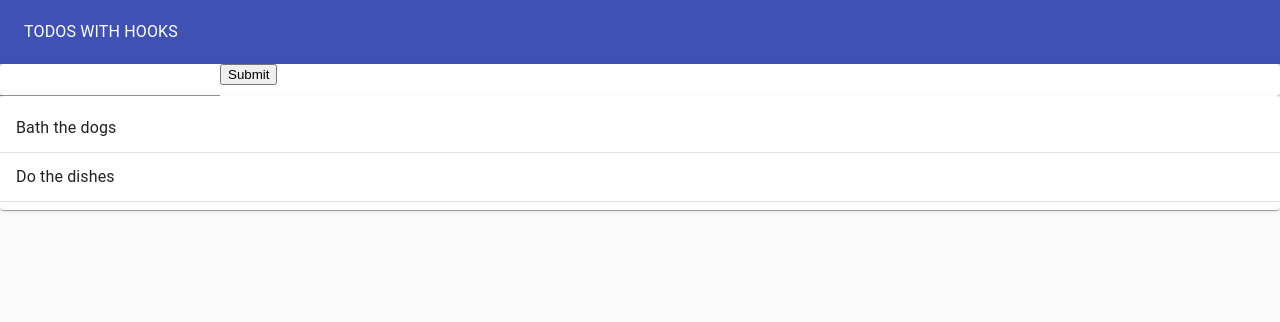
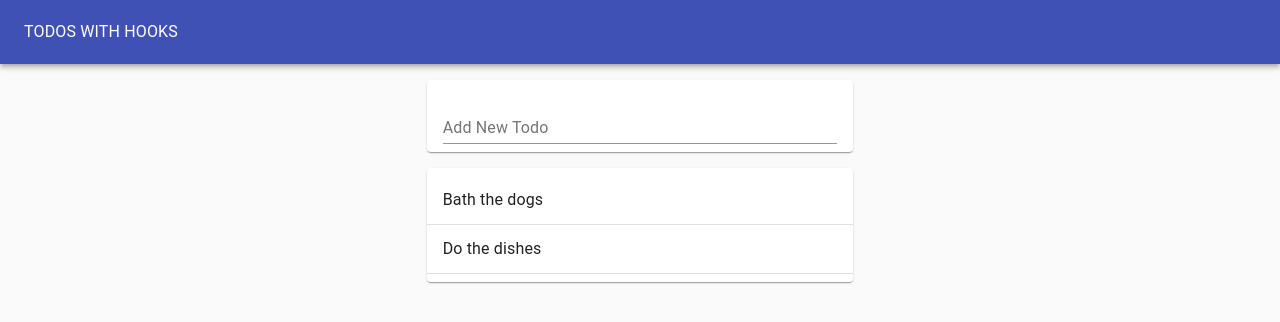
Before and after one commit to diasjuniorr/hooks-todo-example, a React (Create React App) app: page / in a window 1280 px wide. Shown: the top 322 px of the page. Built offline with nearby package versions, Linux system fonts and the light colour scheme.

Commit message:
Creates Todo Component

```diff
--- /dev/null
+++ b/src/components/Todo/index.tsx
@@ -0,0 +1,18 @@
+import React from 'react'
+import List from '@material-ui/core/List'
+import ListItemText from '@material-ui/core/ListItemText'
+
+interface Props {
+  task: string
+  completed: boolean
+}
+
+const Todo: React.FC<Props> = ({ task }) => {
+  return (
+    <>
+      <ListItemText>{task}</ListItemText>
+    </>
+  )
+}
+
+export default Todo
--- a/src/components/TodoForm/index.tsx
+++ b/src/components/TodoForm/index.tsx
@@ -16,10 +16,15 @@ const TodoForm: React.FC<Props> = ({ addTodo }) => {
     reset()
   }
   return (
-    <Paper>
+    <Paper style={{ margin: '1rem 0', padding: ' 0 1rem' }}>
       <form onSubmit={handleSubmit}>
-        <TextField value={value} onChange={handleChange} />
-        <button type="submit">Submit</button>
+        <TextField
+          value={value}
+          onChange={handleChange}
+          label="Add New Todo"
+          margin="normal"
+          fullWidth
+        />
       </form>
     </Paper>
   )
--- a/src/components/TodoList/index.tsx
+++ b/src/components/TodoList/index.tsx
@@ -4,6 +4,8 @@ import List from '@material-ui/core/List'
 import ListItem from '@material-ui/core/ListItem'
 import ListItemText from '@material-ui/core/ListItemText'
 import Divider from '@material-ui/core/Divider'
+
+import Todo from '../Todo'
 
 interface Todo {
   id: number
@@ -24,7 +26,11 @@ const TodoList: React.FC<Props> = ({ Todos }) => {
             return (
               <>
                 <ListItem>
-                  <ListItemText key={todo.id}> {todo.task}</ListItemText>
+                  <Todo
+                    key={todo.id}
+                    task={todo.task}
+                    completed={todo.completed}
+                  />
                 </ListItem>
                 <Divider />
               </>
--- a/src/components/app/TodoApp.tsx
+++ b/src/components/app/TodoApp.tsx
@@ -28,8 +28,12 @@ const TodoApp = () => {
         <Toolbar>
           <Typography color="inherit">TODOS WITH HOOKS</Typography>
         </Toolbar>
-        <TodoForm addTodo={addNewTodo} />
-        <TodoList Todos={todos} />
+        <Grid container justify="center">
+          <Grid item xs={11} md={8} lg={4}>
+            <TodoForm addTodo={addNewTodo} />
+            <TodoList Todos={todos} />
+          </Grid>
+        </Grid>
       </AppBar>
     </Paper>
   )
```
